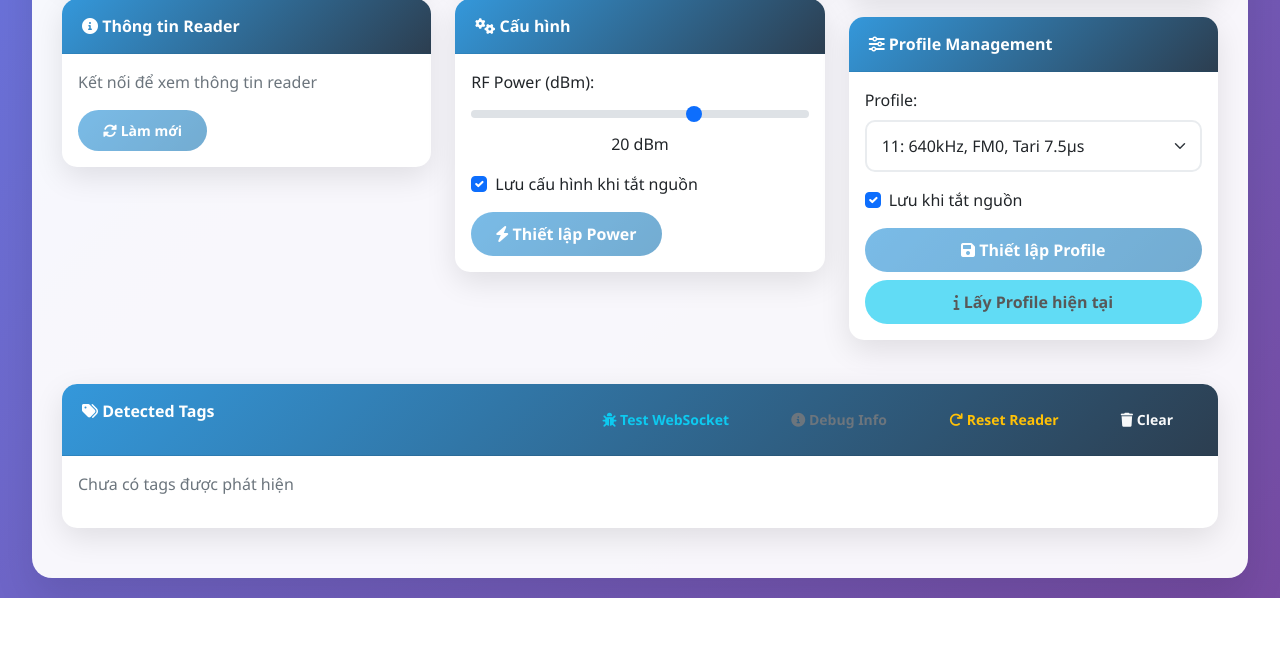
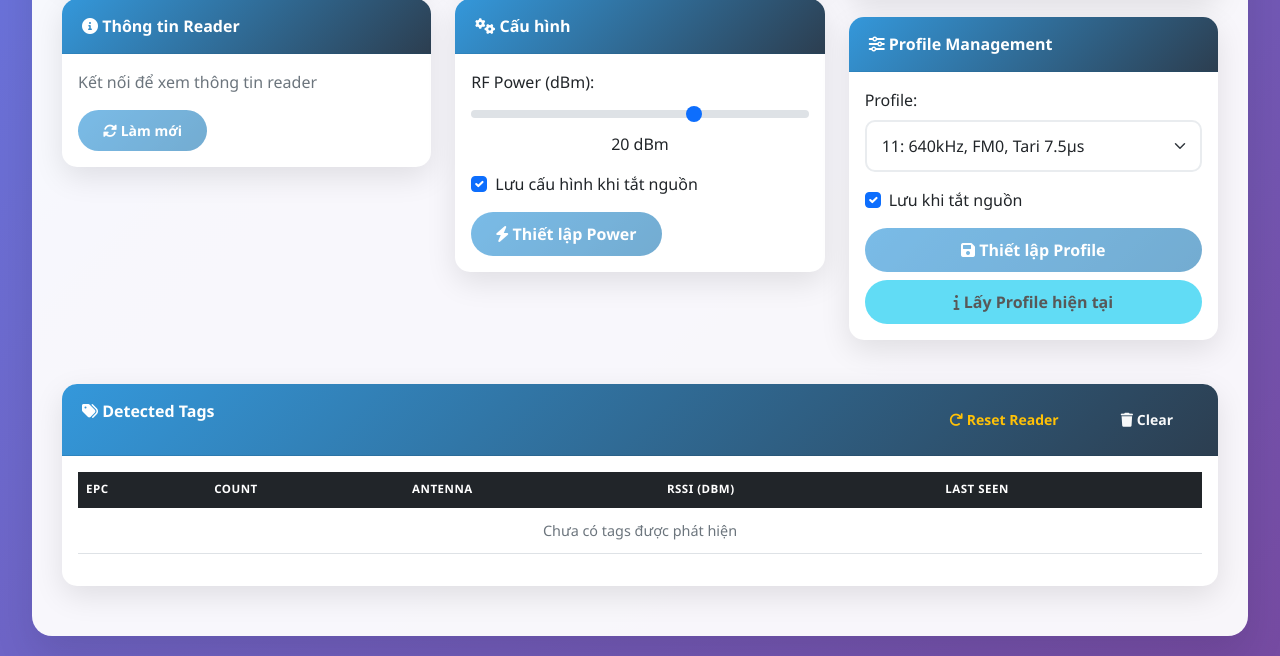
Before and after one commit to thanhyarndev/zk-web, a Flask app: page / in a window 1280 px wide. Shown: the part 631-1287 px from the top of the page. Before the commit the page ends 1229 px from the top, so only its background shows below. Run offline with Flask 3, Linux system fonts and the light colour scheme; some libraries are stand-ins or nearby versions.

Commit message:
improve/fix_start_inventory

```diff
--- a/app.py
+++ b/app.py
@@ -23,7 +23,7 @@ config = get_config()
 
 app = Flask(__name__)
 app.config.from_object(config)
-socketio = SocketIO(app, cors_allowed_origins=config.SOCKETIO_CORS_ALLOWED_ORIGINS)
+socketio = SocketIO(app, cors_allowed_origins="*", async_mode='threading', logger=True, engineio_logger=True)
 
 # Global variables
 reader: Optional[serial.Serial] = None
@@ -31,6 +31,7 @@ inventory_thread: Optional[threading.Thread] = None
 stop_inventory_flag = False
 detected_tags = []
 inventory_stats = {"read_rate": 0, "total_count": 0}
+connected_clients = set()
 
 # Configure logging
 logging.basicConfig(
@@ -111,37 +112,42 @@ class RFIDWebController:
             inventory_stats = {"read_rate": 0, "total_count": 0}
 
             def tag_callback(tag: RFIDTag):
-                if not stop_inventory_flag:
-                    logger.info(f"🔍 Tag callback called: EPC={tag.epc}, RSSI={tag.rssi}, Antenna={tag.antenna}")
-                    tag_data = {
-                        "epc": tag.epc,
-                        "rssi": tag.rssi,
-                        "antenna": tag.antenna,
-                        "timestamp": time.strftime("%H:%M:%S")
-                    }
-                    detected_tags.append(tag_data)
+                logger.info(f"🔍 Tag callback called: EPC={tag.epc}, RSSI={tag.rssi}, Antenna={tag.antenna}")
+                tag_data = {
+                    "epc": tag.epc,
+                    "rssi": tag.rssi,
+                    "antenna": tag.antenna,
+                    "timestamp": time.strftime("%H:%M:%S")
+                }
+                detected_tags.append(tag_data)
 
-                    # Giới hạn số lượng tags hiển thị
-                    if len(detected_tags) > config.MAX_TAGS_DISPLAY:
-                        detected_tags.pop(0)
+                # Giới hạn số lượng tags hiển thị
+                if len(detected_tags) > config.MAX_TAGS_DISPLAY:
+                    detected_tags.pop(0)
 
-                    logger.info(f"📡 Emitting tag_detected via WebSocket: {tag_data}")
+                logger.info(f"📡 Emitting tag_detected via WebSocket: {tag_data}")
+                try:
+                    # Thử emit với broadcast=True
+                    socketio.emit('tag_detected', tag_data, broadcast=True)
+                    logger.info("✅ WebSocket emit successful with broadcast")
+                except Exception as e:
+                    logger.error(f"❌ WebSocket emit failed: {e}")
+                    # Thử emit không có broadcast
                     try:
                         socketio.emit('tag_detected', tag_data)
-                        logger.info("✅ WebSocket emit successful")
-                    except Exception as e:
-                        logger.error(f"❌ WebSocket emit failed: {e}")
+                        logger.info("✅ WebSocket emit successful without broadcast")
+                    except Exception as e2:
+                        logger.error(f"❌ WebSocket emit failed again: {e2}")
 
             def stats_callback(read_rate: int, total_count: int):
-                if not stop_inventory_flag:
-                    logger.info(f"📊 Stats callback called: read_rate={read_rate}, total_count={total_count}")
-                    inventory_stats["read_rate"] = read_rate
-                    inventory_stats["total_count"] = total_count
-                    try:
-                        socketio.emit('stats_update', inventory_stats)
-                        logger.info("✅ Stats WebSocket emit successful")
-                    except Exception as e:
-                        logger.error(f"❌ Stats WebSocket emit failed: {e}")
+                logger.info(f"📊 Stats callback called: read_rate={read_rate}, total_count={total_count}")
+                inventory_stats["read_rate"] = read_rate
+                inventory_stats["total_count"] = total_count
+                try:
+                    socketio.emit('stats_update', inventory_stats)
+                    logger.info("✅ Stats WebSocket emit successful")
+                except Exception as e:
+                    logger.error(f"❌ Stats WebSocket emit failed: {e}")
 
             # Tạo thread mới với logic cải thiện
             def inventory_worker():
@@ -449,93 +455,82 @@ def api_get_tags():
 @app.route('/api/config', methods=['GET'])
 def api_get_config():
     """API lấy cấu hình"""
-    return jsonify({
-        "success": True,
-        "data": {
+    try:
+        config_data = {
+            "default_port": config.DEFAULT_PORT,
+            "default_baudrate": config.DEFAULT_BAUDRATE,
+            "max_power": config.MAX_POWER,
+            "min_power": config.MIN_POWER,
             "max_antennas": config.MAX_ANTENNAS,
-            "min_power": config.MIN_POWER,
-            "max_power": config.MAX_POWER,
-            "min_session": config.MIN_SESSION,
-            "max_session": config.MAX_SESSION,
-            "min_q_value": config.MIN_Q_VALUE,
-            "max_q_value": config.MAX_Q_VALUE,
-            "min_scan_time": config.MIN_SCAN_TIME,
-            "max_scan_time": config.MAX_SCAN_TIME,
-            "profile_configs": config.PROFILE_CONFIGS,
-            "default_port": config.DEFAULT_PORT,
-            "default_baudrate": config.DEFAULT_BAUDRATE
+            "profiles": config.PROFILE_CONFIGS,
+            "max_tags_display": config.MAX_TAGS_DISPLAY
         }
-    })
+        return {"success": True, "data": config_data}
+    except Exception as e:
+        logger.error(f"Config API error: {e}")
+        return {"success": False, "message": f"Lỗi: {str(e)}"}
 
 @app.route('/api/debug', methods=['GET'])
 def api_debug():
-    """API để debug trạng thái hệ thống"""
-    return jsonify({
-        "success": True,
-        "data": {
+    """API debug info"""
+    try:
+        data = {
             "is_connected": rfid_controller.is_connected,
             "inventory_thread_alive": inventory_thread.is_alive() if inventory_thread else False,
             "stop_inventory_flag": stop_inventory_flag,
             "detected_tags_count": len(detected_tags),
             "inventory_stats": inventory_stats,
-            "socketio_connected": True,  # Giả sử luôn connected
-            "recent_tags": detected_tags[-5:] if detected_tags else []  # 5 tags gần nhất
+            "recent_tags": detected_tags[-10:] if detected_tags else []  # 10 tags gần nhất
         }
-    })
-
-@app.route('/api/test_websocket', methods=['POST'])
-def api_test_websocket():
-    """API để test WebSocket"""
-    try:
-        test_data = {
-            "epc": "TEST123456",
-            "rssi": -50,
-            "antenna": 1,
-            "timestamp": time.strftime("%H:%M:%S")
-        }
-        socketio.emit('tag_detected', test_data)
-        return jsonify({"success": True, "message": "Test WebSocket emit successful"})
+        return {"success": True, "data": data}
     except Exception as e:
-        return jsonify({"success": False, "message": f"Test WebSocket failed: {str(e)}"})
+        logger.error(f"Debug API error: {e}")
+        return {"success": False, "message": f"Lỗi: {str(e)}"}
 
 @app.route('/api/reset_reader', methods=['POST'])
 def api_reset_reader():
-    """API để reset reader state"""
+    """API reset reader"""
     try:
+        # Dừng inventory nếu đang chạy
+        if inventory_thread and inventory_thread.is_alive():
+            rfid_controller.stop_inventory()
+
+        # Clear data
+        detected_tags.clear()
+        inventory_stats = {"read_rate": 0, "total_count": 0}
+
+        # Reset reader nếu đã kết nối
         if rfid_controller.is_connected and rfid_controller.reader:
-            # Stop inventory nếu đang chạy
-            if inventory_thread and inventory_thread.is_alive():
-                rfid_controller.stop_inventory()
-                time.sleep(0.5)
+            try:
+                rfid_controller.reader.reset_input_buffer()
+                rfid_controller.reader.reset_output_buffer()
+                time.sleep(0.1)
+            except Exception as e:
+                logger.warning(f"Reader reset warning: {e}")
 
-            # Clear buffer
-            rfid_controller.reader.reset_input_buffer()
-            rfid_controller.reader.reset_output_buffer()
-
-            # Clear global variables
-            global detected_tags, inventory_stats, stop_inventory_flag
-            detected_tags.clear()
-            inventory_stats = {"read_rate": 0, "total_count": 0}
-            stop_inventory_flag = False
-
-            logger.info("Reader state reset successfully")
-            return jsonify({"success": True, "message": "Reader state đã được reset"})
-        else:
-            return jsonify({"success": False, "message": "Reader chưa kết nối"})
+        logger.info("Reader reset completed")
+        return {"success": True, "message": "Đã reset reader thành công"}
     except Exception as e:
         logger.error(f"Reset reader error: {e}")
-        return jsonify({"success": False, "message": f"Lỗi reset reader: {str(e)}"})
+        return {"success": False, "message": f"Lỗi: {str(e)}"}
 
 @socketio.on('connect')
 def handle_connect():
-    """Xử lý kết nối WebSocket"""
-    logger.info("Client connected via WebSocket")
-    emit('status', {'message': 'Đã kết nối WebSocket'})
+    """Xử lý khi client kết nối WebSocket"""
+    logger.info(f"🔌 WebSocket client connected: {request.sid}")
+    socketio.emit('status', {'message': 'Connected to server'})
+    connected_clients.add(request.sid)
 
 @socketio.on('disconnect')
 def handle_disconnect():
-    """Xử lý ngắt kết nối WebSocket"""
-    logger.info("Client disconnected from WebSocket")
+    """Xử lý khi client ngắt kết nối WebSocket"""
+    logger.info(f"🔌 WebSocket client disconnected: {request.sid}")
+    connected_clients.remove(request.sid)
+
+@socketio.on('message')
+def handle_message(message):
+    """Xử lý message từ client"""
+    logger.info(f"📨 Received WebSocket message: {message}")
 
 if __name__ == '__main__':
     logger.info(f"Starting RFID Web Control Panel on {config.HOST}:{config.PORT}")
--- a/templates/index.html
+++ b/templates/index.html
@@ -176,6 +176,7 @@
             font-family: 'Courier New', monospace;
             font-weight: bold;
             color: var(--primary-color);
+            font-size: 0.9em;
         }
 
         .antenna-badge {
@@ -254,6 +255,31 @@
             .stats-number {
                 font-size: 2em;
             }
+        }
+
+        #tagsTable {
+            font-size: 0.9em;
+        }
+
+        #tagsTable th {
+            font-weight: 600;
+            text-transform: uppercase;
+            font-size: 0.8em;
+            letter-spacing: 0.5px;
+        }
+
+        #tagsTable td {
+            vertical-align: middle;
+            padding: 12px 8px;
+        }
+
+        #tagsTable tbody tr:hover {
+            background-color: rgba(52, 152, 219, 0.1);
+        }
+
+        .badge {
+            font-size: 0.8em;
+            padding: 6px 10px;
         }
     </style>
 </head>
@@ -470,12 +496,6 @@
                         <div class="card-header">
                             <i class="fas fa-tags"></i> Detected Tags
                             <div class="float-end">
-                                <button class="btn btn-sm btn-outline-info me-2" onclick="testWebSocket()">
-                                    <i class="fas fa-bug"></i> Test WebSocket
-                                </button>
-                                <button class="btn btn-sm btn-outline-secondary me-2" onclick="getDebugInfo()">
-                                    <i class="fas fa-info-circle"></i> Debug Info
-                                </button>
                                 <button class="btn btn-sm btn-outline-warning me-2" onclick="resetReader()">
                                     <i class="fas fa-redo"></i> Reset Reader
                                 </button>
@@ -485,8 +505,23 @@
                             </div>
                         </div>
                         <div class="card-body">
-                            <div id="tagsContainer">
-                                <p class="text-muted">Chưa có tags được phát hiện</p>
+                            <div class="table-responsive">
+                                <table class="table table-hover" id="tagsTable">
+                                    <thead class="table-dark">
+                                        <tr>
+                                            <th>EPC</th>
+                                            <th>Count</th>
+                                            <th>Antenna</th>
+                                            <th>RSSI (dBm)</th>
+                                            <th>Last Seen</th>
+                                        </tr>
+                                    </thead>
+                                    <tbody id="tagsTableBody">
+                                        <tr>
+                                            <td colspan="5" class="text-center text-muted">Chưa có tags được phát hiện</td>
+                                        </tr>
+                                    </tbody>
+                                </table>
                             </div>
                         </div>
                     </div>
@@ -508,8 +543,11 @@
         const connectionStatus = document.getElementById('connectionStatus');
         const connectBtn = document.getElementById('connectBtn');
         const disconnectBtn = document.getElementById('disconnectBtn');
-        const tagsContainer = document.getElementById('tagsContainer');
+        const tagsTableBody = document.getElementById('tagsTableBody');
         const alertContainer = document.getElementById('alertContainer');
+
+        // Tags storage
+        let tagsData = new Map(); // Map to store tag data: EPC -> {count, antenna, rssi, lastSeen}
 
         // Update connection status
         function updateConnectionStatus(connected) {
@@ -747,52 +785,8 @@
 
         // Clear tags
         function clearTags() {
-            tagsContainer.innerHTML = '<p class="text-muted">Chưa có tags được phát hiện</p>';
-        }
-
-        // Test WebSocket
-        async function testWebSocket() {
-            try {
-                const response = await fetch('/api/test_websocket', {
-                    method: 'POST',
-                    headers: {
-                        'Content-Type': 'application/json',
-                    }
-                });
-                const result = await response.json();
-                if (result.success) {
-                    showAlert('Test WebSocket thành công - kiểm tra xem tag TEST123456 có xuất hiện không', 'success');
-                } else {
-                    showAlert(`Test WebSocket thất bại: ${result.message}`, 'danger');
-                }
-            } catch (error) {
-                showAlert(`Lỗi test WebSocket: ${error}`, 'danger');
-            }
-        }
-
-        // Get debug info
-        async function getDebugInfo() {
-            try {
-                const response = await fetch('/api/debug');
-                const result = await response.json();
-                if (result.success) {
-                    const data = result.data;
-                    const debugInfo = `
-                        <strong>Connection Status:</strong> ${data.is_connected ? 'Connected' : 'Disconnected'}<br>
-                        <strong>Inventory Thread:</strong> ${data.inventory_thread_alive ? 'Running' : 'Stopped'}<br>
-                        <strong>Stop Flag:</strong> ${data.stop_inventory_flag ? 'True' : 'False'}<br>
-                        <strong>Detected Tags Count:</strong> ${data.detected_tags_count}<br>
-                        <strong>Read Rate:</strong> ${data.inventory_stats.read_rate}<br>
-                        <strong>Total Count:</strong> ${data.inventory_stats.total_count}<br>
-                        <strong>Recent Tags:</strong> ${data.recent_tags.length > 0 ? data.recent_tags.map(t => t.epc).join(', ') : 'None'}
-                    `;
-                    showAlert(debugInfo, 'info');
-                } else {
-                    showAlert('Không thể lấy debug info', 'warning');
-                }
-            } catch (error) {
-                showAlert(`Lỗi debug: ${error}`, 'danger');
-            }
+            tagsData.clear();
+            updateTagsTable();
         }
 
         // Reset reader
@@ -843,37 +837,80 @@
 
         // Socket.IO events
         socket.on('connect', function() {
-            console.log('Connected to server');
+            console.log('🔌 Connected to server via WebSocket');
+        });
+
+        socket.on('disconnect', function() {
+            console.log('🔌 Disconnected from server');
         });
 
         socket.on('tag_detected', function(tagData) {
-            const tagElement = document.createElement('div');
-            tagElement.className = 'tag-item';
-            tagElement.innerHTML = `
-                <div class="d-flex justify-content-between align-items-center">
-                    <div>
-                        <span class="tag-epc">${tagData.epc}</span>
-                        <span class="antenna-badge">Ant ${tagData.antenna}</span>
-                        <span class="rssi-badge">${tagData.rssi} dBm</span>
-                    </div>
-                    <div class="timestamp">${tagData.timestamp}</div>
-                </div>
-            `;
+            console.log('🔍 WebSocket tag_detected received:', tagData);
 
-            if (tagsContainer.querySelector('.text-muted')) {
-                tagsContainer.innerHTML = '';
+            // Update tags data
+            const epc = tagData.epc;
+            if (tagsData.has(epc)) {
+                // Update existing tag
+                const existing = tagsData.get(epc);
+                existing.count++;
+                existing.lastSeen = tagData.timestamp;
+                // Update RSSI if new one is stronger
+                if (tagData.rssi > existing.rssi) {
+                    existing.rssi = tagData.rssi;
+                }
+                // Update antenna if different
+                if (existing.antenna !== tagData.antenna) {
+                    existing.antenna = `${existing.antenna}, ${tagData.antenna}`;
+                }
+            } else {
+                // Add new tag
+                tagsData.set(epc, {
+                    count: 1,
+                    antenna: tagData.antenna,
+                    rssi: tagData.rssi,
+                    lastSeen: tagData.timestamp
+                });
             }
 
-            tagsContainer.insertBefore(tagElement, tagsContainer.firstChild);
+            // Update table display
+            updateTagsTable();
         });
 
+        // Update tags table
+        function updateTagsTable() {
+            if (tagsData.size === 0) {
+                tagsTableBody.innerHTML = '<tr><td colspan="5" class="text-center text-muted">Chưa có tags được phát hiện</td></tr>';
+                return;
+            }
+
+            // Clear table
+            tagsTableBody.innerHTML = '';
+
+            // Sort tags by count (descending)
+            const sortedTags = Array.from(tagsData.entries()).sort((a, b) => b[1].count - a[1].count);
+
+            // Add rows
+            sortedTags.forEach(([epc, data]) => {
+                const row = document.createElement('tr');
+                row.innerHTML = `
+                    <td><span class="tag-epc">${epc}</span></td>
+                    <td><span class="badge bg-primary">${data.count}</span></td>
+                    <td><span class="antenna-badge">Ant ${data.antenna}</span></td>
+                    <td><span class="rssi-badge">${data.rssi} dBm</span></td>
+                    <td><span class="timestamp">${data.lastSeen}</span></td>
+                `;
+                tagsTableBody.appendChild(row);
+            });
+        }
+
         socket.on('stats_update', function(stats) {
+            console.log('📊 Stats update received:', stats);
             document.getElementById('readRate').textContent = stats.read_rate;
             document.getElementById('totalCount').textContent = stats.total_count;
         });
 
         socket.on('status', function(data) {
-            console.log('Status:', data.message);
+            console.log('📡 Status message received:', data.message);
         });
 
         // Initialize
```
